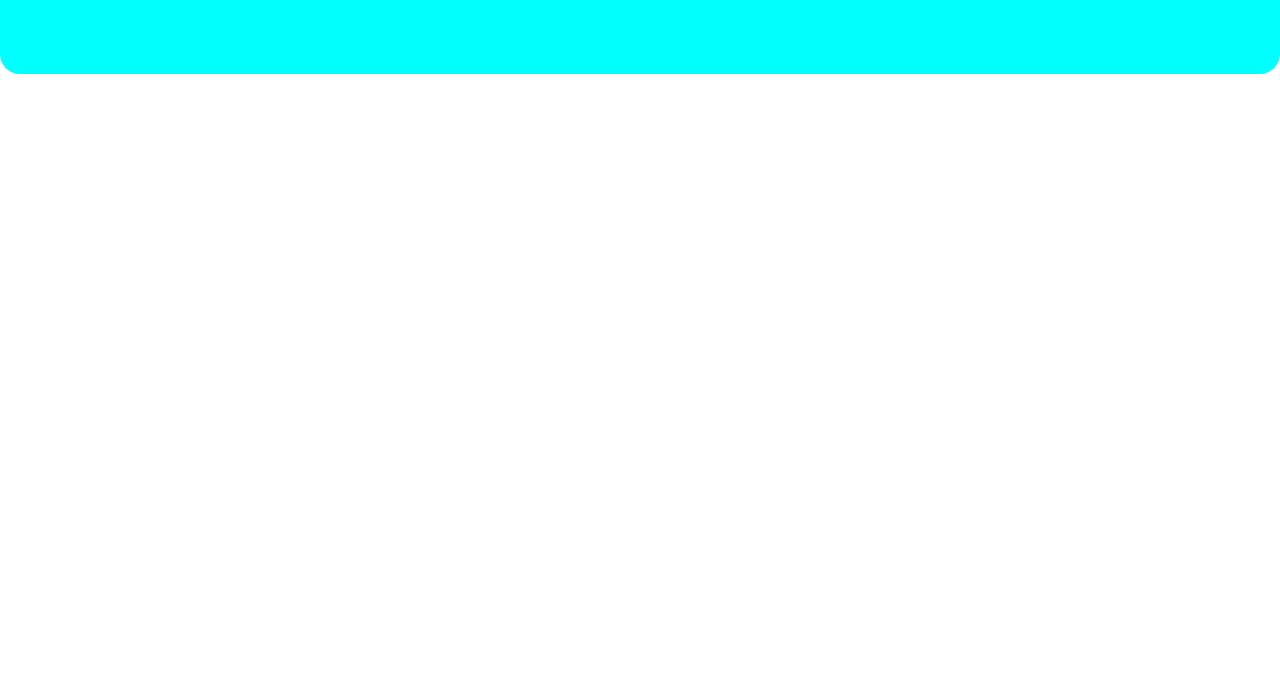
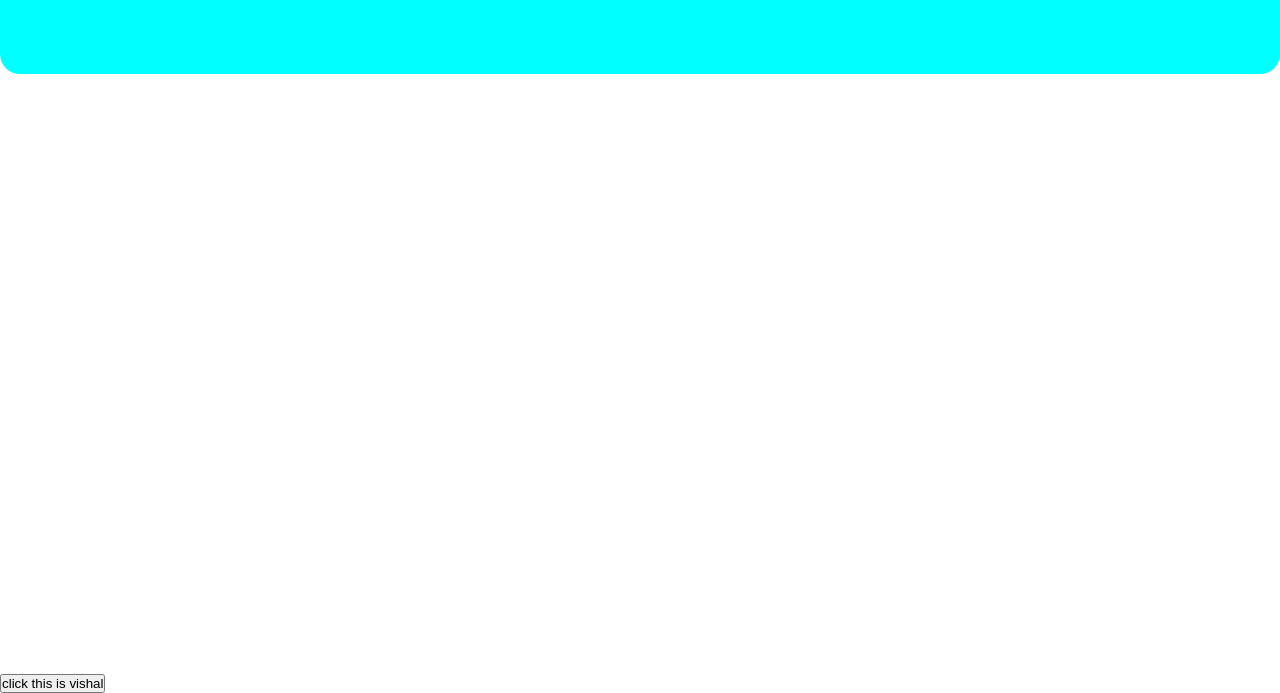
Before and after one commit to 1prashan/newfilegit, a plain HTML site: page index.html in a window 1280 px wide. Shown: the part 126-819 px from the top of the page. Drawn offline with Linux system fonts and the light colour scheme.

Commit message:
doneUpdate

```diff
--- a/index.html
+++ b/index.html
@@ -16,6 +16,7 @@
             <a href="#">Option</a>
         </div>
     </div>
+    <button>click this is vishal</button>
     <script src="index.js"></script>
 </body>
 </html>
```
